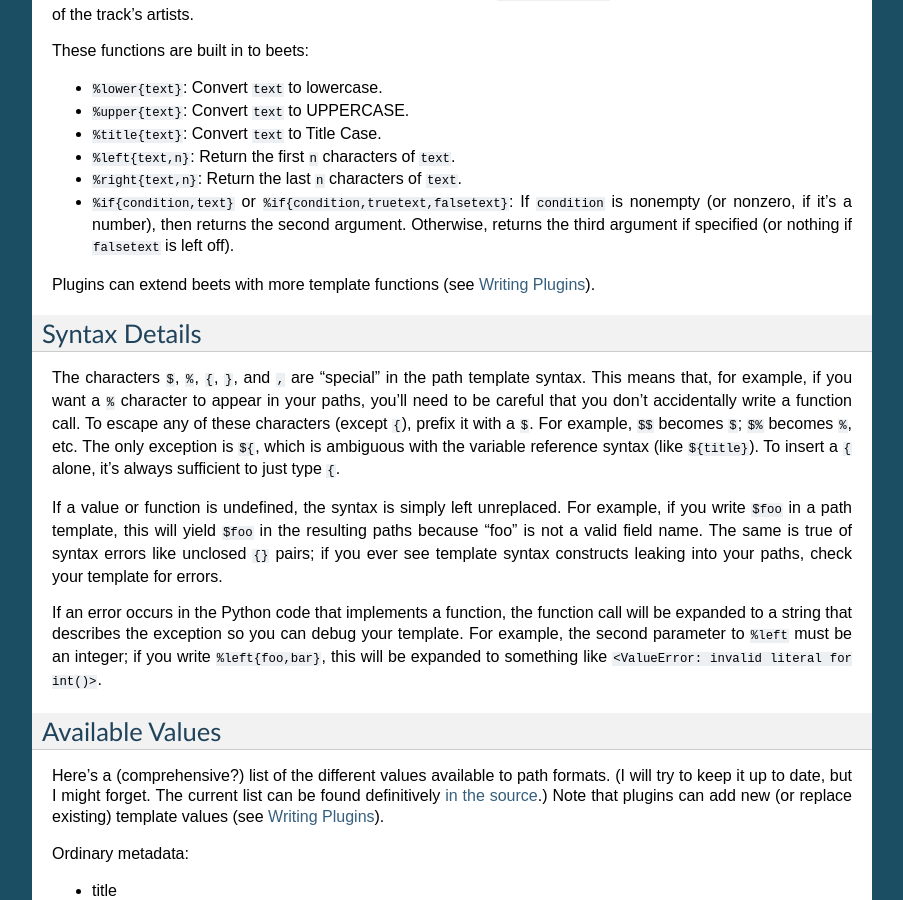
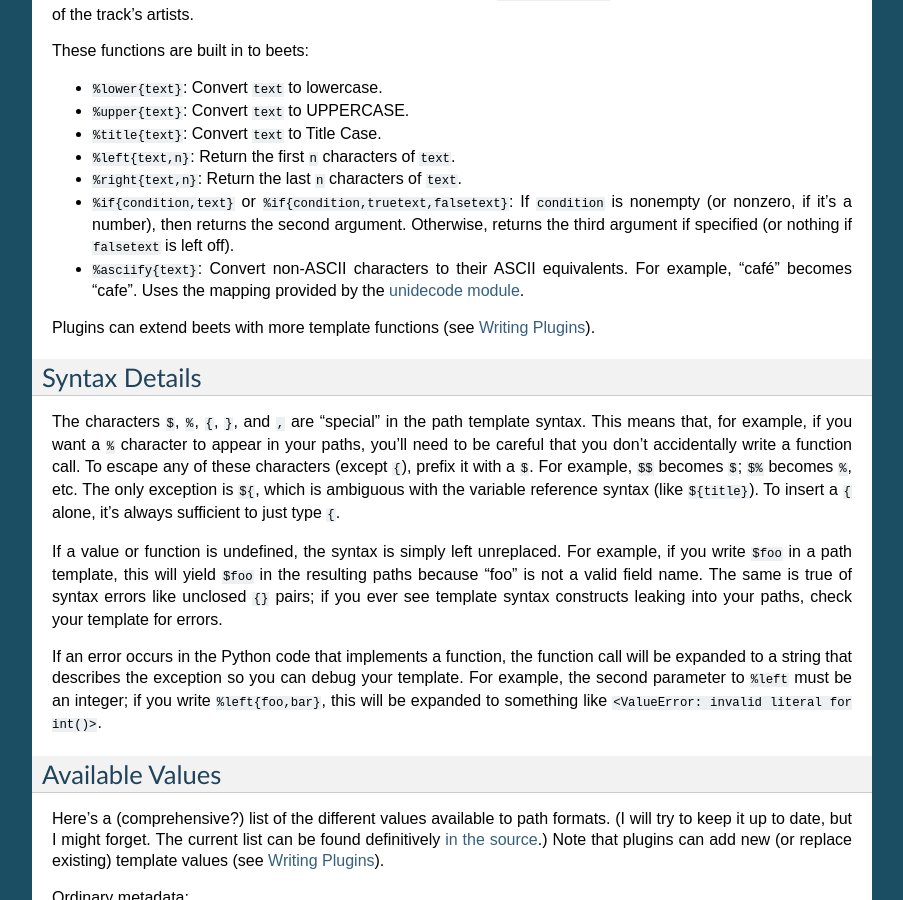
Before and after one commit to google-code-export/beets, a Sphinx documentation site: the page built from docs/reference/pathformat.rst, in a window 1280 px wide and 900 px high, scrolled down 799 px. Shown: the whole window, without its empty margins (198-1101 px from the left). Built offline with Sphinx 7.4.7, drawn with Linux system fonts in a browser that asks for light colours.

Commit message:
add asciify function

```diff
--- a/docs/reference/pathformat.rst
+++ b/docs/reference/pathformat.rst
@@ -65,6 +65,11 @@ These functions are built in to beets:
   ``condition`` is nonempty (or nonzero, if it's a number), then returns
   the second argument. Otherwise, returns the third argument if specified (or
   nothing if ``falsetext`` is left off).
+* ``%asciify{text}``: Convert non-ASCII characters to their ASCII equivalents.
+  For example, "café" becomes "cafe". Uses the mapping provided by the
+  `unidecode module`_.
+
+.. _unidecode module: http://pypi.python.org/pypi/Unidecode
 
 Plugins can extend beets with more template functions (see
 :ref:`writing-plugins`).
```
Also changed, not shown: 1 other file.
